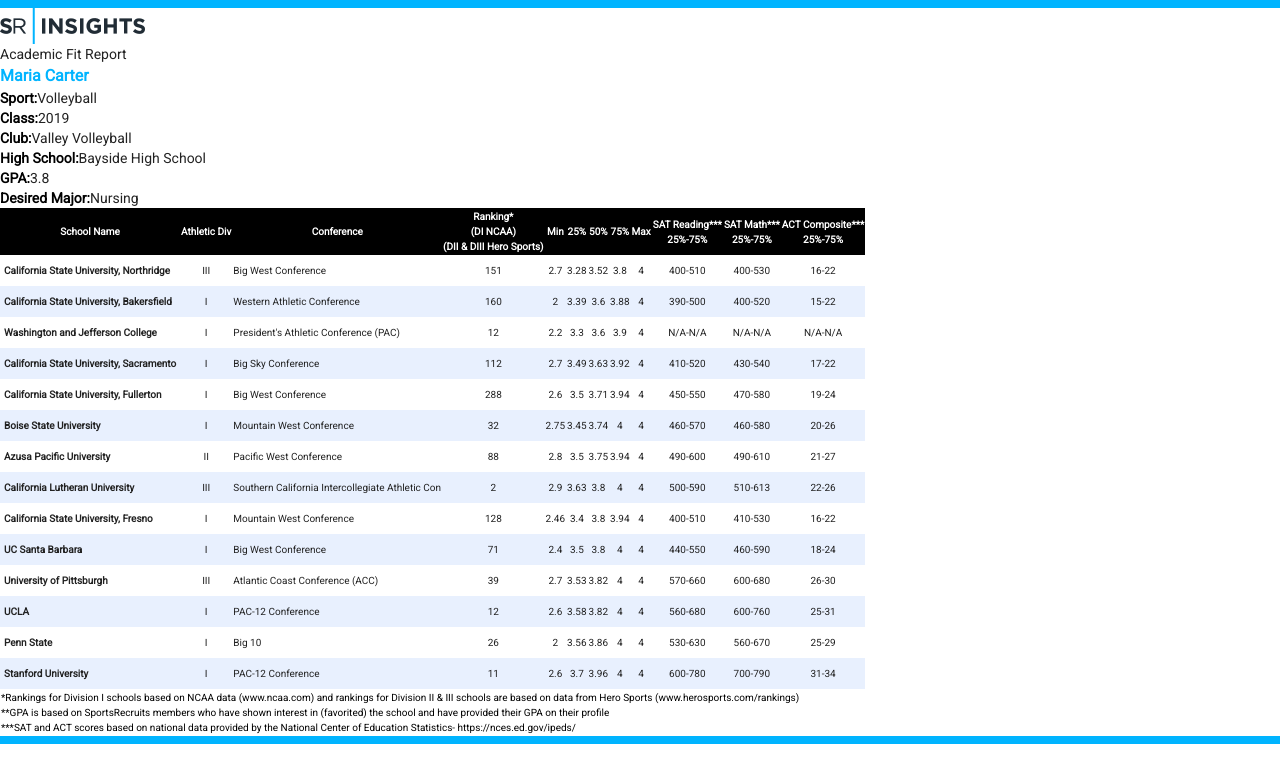
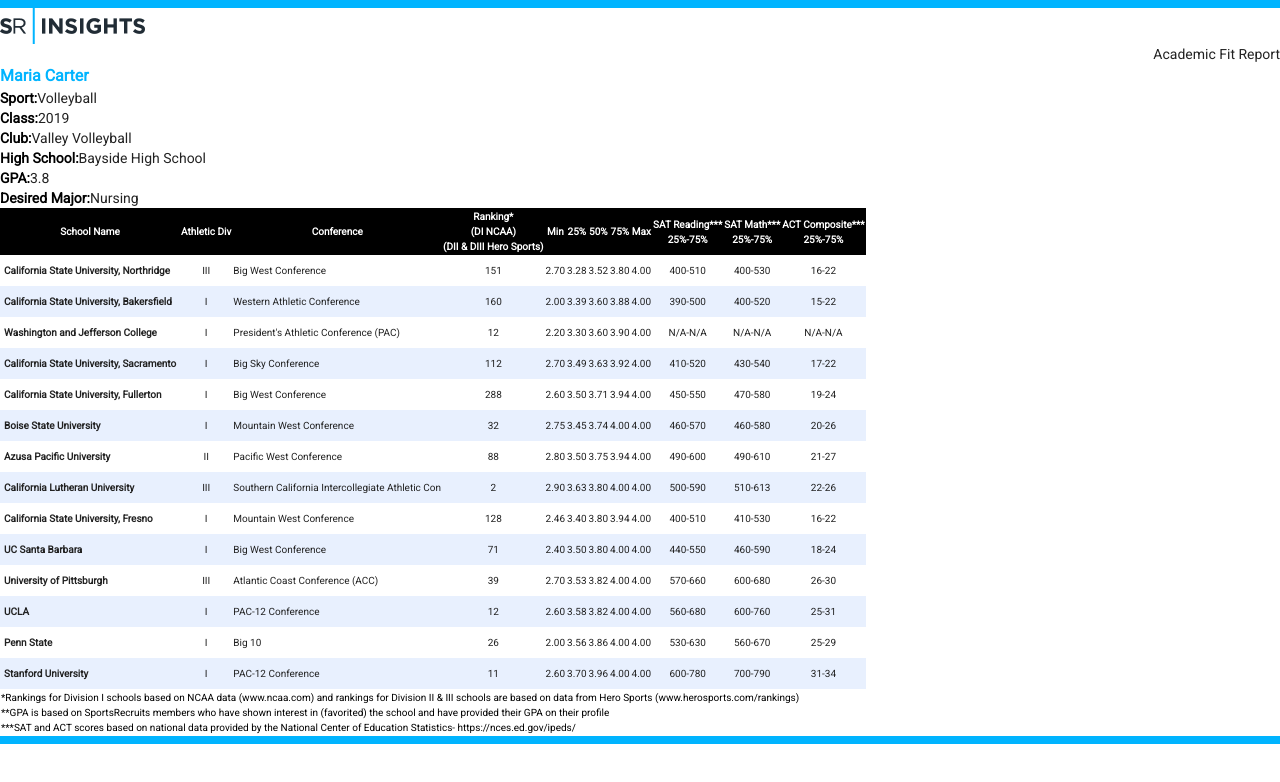
Before and after one commit to jeremybatesDC/vue-table-exercise, a Vue app: page / in a window 1280 px wide. Shown: the top 782 px of the page. Built offline with nearby package versions, Linux system fonts and the light colour scheme.

Commit message:
toFixed for GPAs

```diff
--- a/public/output.css
+++ b/public/output.css
@@ -443,8 +443,21 @@
   border-color: rgb(229 231 235 / var(--tw-border-opacity));
 }
 
+.flex {
+  display: -webkit-box;
+  display: -ms-flexbox;
+  display: flex;
+}
+
 .table {
   display: table;
+}
+
+.flex-row {
+  -webkit-box-orient: horizontal;
+  -webkit-box-direction: normal;
+      -ms-flex-direction: row;
+          flex-direction: row;
 }
 
 .overflow-x-auto {
@@ -506,6 +519,10 @@
   text-align: center;
 }
 
+.text-right {
+  text-align: right;
+}
+
 .text-sm {
   font-size: 0.875rem;
   line-height: 1.25rem;
--- a/src/App.vue
+++ b/src/App.vue
@@ -1,6 +1,6 @@
 <template>
   <div class="appWrapper">
-    <header class="border-t-8 border-cyan">
+    <header class="border-t-8 border-cyan text-right">
       <img loading="lazy" encoding="async" alt="SportsRecruits Insights Logo" width="145" height="36" src="../public/sr_insights_logo.png"/>
       <h1 class="text-sm text-charcoal">Academic Fit Report</h1>
     </header>
--- a/src/components/AthleteDataTable/AthleteDataRow.vue
+++ b/src/components/AthleteDataTable/AthleteDataRow.vue
@@ -13,17 +13,17 @@
       {{school.ranking}}
     </td>
     <td class="text-center">
-      {{school.gpa.min}}
+      {{Number(school.gpa.min).toFixed(2)}}
     </td>
     <td class="text-center">
-      {{school.gpa.twentyfifth}}
+      {{Number(school.gpa.twentyfifth).toFixed(2)}}
     </td>
     <AthleteGPAColumn class="text-center" :gpa="school.gpa.median"/>
     <td class="text-center">
-      {{school.gpa.seventyfifth}}
+      {{Number(school.gpa.seventyfifth).toFixed(2)}}
     </td>
     <td class="text-center">
-      {{school.gpa.max}}
+      {{Number(school.gpa.max).toFixed(2)}}
     </td>
     <td class="text-center">
       {{school.sat.reading.min}}-{{school.sat.reading.max}}
--- a/src/components/AthleteDataTable/AthleteGPAColumn.vue
+++ b/src/components/AthleteDataTable/AthleteGPAColumn.vue
@@ -1,5 +1,5 @@
 <template>
-  <td>{{gpa}}</td>
+  <td>{{Number(gpa).toFixed(2)}}</td>
 </template>
 
 <script>
```
